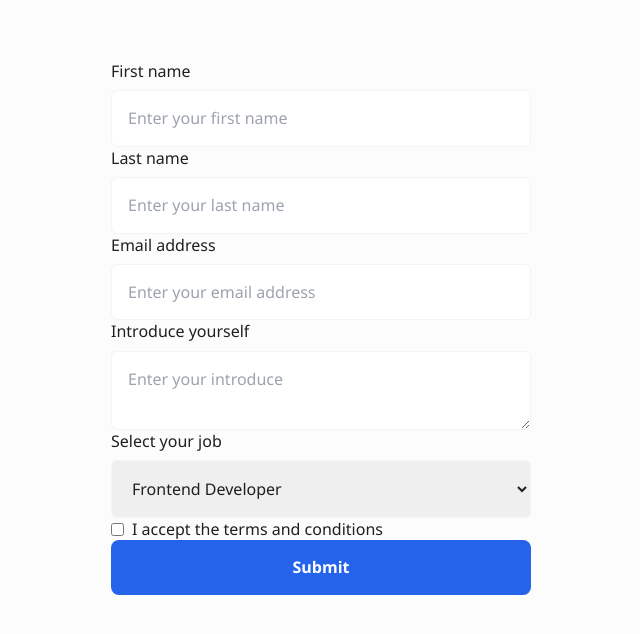
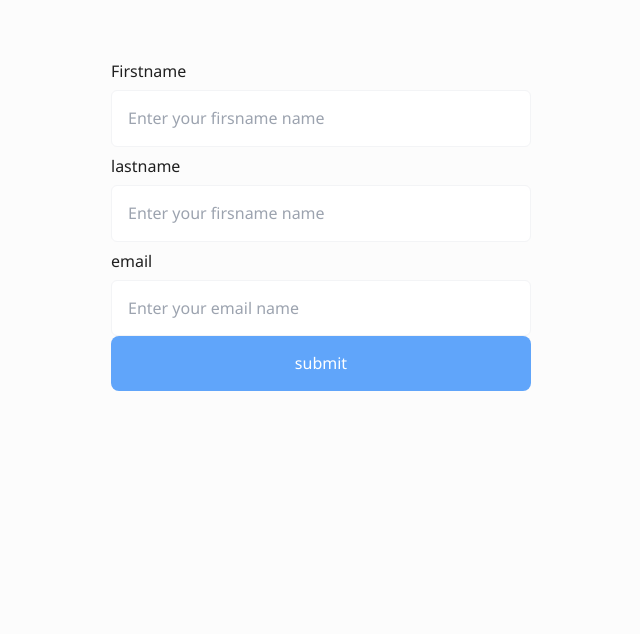
Before and after one commit to Nguyen-Van-Chuong/React, a React (Create React App) app: page / in a window 1280 px wide. Shown: the top 634 px of the page, without its empty margins (319-959 px from the left). Built offline with nearby package versions, Linux system fonts and the light colour scheme.

Commit message:
yupResolver

```diff
--- a/package.json
+++ b/package.json
@@ -3,13 +3,16 @@
   "version": "0.1.0",
   "private": true,
   "dependencies": {
+    "@hookform/resolvers": "^3.1.1",
     "@testing-library/jest-dom": "^5.16.5",
     "@testing-library/react": "^13.4.0",
     "@testing-library/user-event": "^13.5.0",
     "axios": "^1.4.0",
+    "eslint": "^8.43.0",
     "formik": "^2.4.2",
     "react": "^18.2.0",
     "react-dom": "^18.2.0",
+    "react-hook-form": "^7.45.0",
     "react-scripts": "5.0.1",
     "web-vitals": "^2.1.4",
     "yup": "^1.2.0"
--- a/src/App.jsx
+++ b/src/App.jsx
@@ -1,13 +1,15 @@
 import { useState } from "react";
 import "./App.css";
+import SignUpFormHook from "./components/forms/SignUpFormHook";
+
 // import Blog from "./components/Blog";
 // import Dropdown from "./components/Dropdown";
 // import StopWatch from "./components/StopWatch";
-import HackerNews from "./components/news/HackerNews";
-import Form from "./components/forms/Form";
-import MovieSearchApp from "./components/MovieSearchApp";
-import SignUpForm from "./components/forms/SignUpForm";
-import SignUpFormV2 from "./components/forms/SignUpFormV2";
+// import HackerNews from "./components/news/HackerNews";
+// import Form from "./components/forms/Form";
+// import MovieSearchApp from "./components/MovieSearchApp";
+// import SignUpForm from "./components/forms/SignUpForm";
+// import SignUpFormV2 from "./components/forms/SignUpFormV2";
 
 function App() {
   const [show, setShow] = useState(false);
@@ -27,7 +29,8 @@ function App() {
       {/* <HackerNews></HackerNews> */}
       {/* <Form></Form> */}
       {/* <MovieSearchApp></MovieSearchApp> */}
-      <SignUpFormV2></SignUpFormV2>
+      {/* <SignUpFormV2></SignUpFormV2> */}
+      <SignUpFormHook></SignUpFormHook>
     </div>
   );
 }
--- /dev/null
+++ b/src/components/forms/SignUpFormHook.jsx
@@ -0,0 +1,94 @@
+import React from "react";
+import { useForm } from "react-hook-form";
+import { yupResolver } from "@hookform/resolvers/yup";
+import * as Yup from "yup";
+
+const schema = Yup.object({
+  firstName: Yup.string().required().max(10, "overdope"),
+});
+
+const SignUpFormHook = () => {
+  const {
+    register,
+    handleSubmit,
+    formState: { errors, isSubmitting },
+  } = useForm({ resolver: yupResolver(schema) });
+  const onSubmit = (values) => {
+    // return new Promise((resolver) => {
+    //   setTimeout(() => {
+    //     resolver();
+    //   }, 5000);
+    // });
+  };
+  return (
+    <form
+      onSubmit={handleSubmit(onSubmit)}
+      className="p-10 w-full max-w-[500px] mx-auto"
+    >
+      <div className="flex flex-col gap-2">
+        <label htmlFor="firstName">Firstname</label>
+        <input
+          type="text"
+          id="firstName"
+          placeholder="Enter your firsname name"
+          className="p-4 rounded-md border border-gray-100"
+          {...register("firstName")}
+          // {...register("firstName", {
+          //   required: true,
+          //   maxLength: 10,
+          // })}
+        />
+        {errors?.firstName?.message && (
+          <div className="text-red-500">{errors?.firstName?.message}</div>
+        )}
+
+        {/* {errors?.firstName?.type === "required" && (
+          <div className="text-red-500">nhập</div>
+        )}
+        {errors?.firstName?.type === "maxLength" && (
+          <div className="text-red-500">nhập dưới 10 kí tự</div>
+        )} */}
+
+        <label htmlFor="lastName">lastname</label>
+        <input
+          type="text"
+          id="lastName"
+          placeholder="Enter your firsname name"
+          className="p-4 rounded-md border border-gray-100"
+          {...register("lastName", {
+            required: true,
+            maxLength: 10,
+          })}
+        />
+        {errors?.lastName?.type === "required" && (
+          <div className="text-red-500">nhập kí tự</div>
+        )}
+        {errors?.lastName?.type === "maxLength" && (
+          <div className="text-red-500">nhập dưới 10 kí tự</div>
+        )}
+        <label htmlFor="lastName">email</label>
+        <input
+          type="email"
+          id="email"
+          placeholder="Enter your email name"
+          className="p-4 rounded-md border border-gray-100"
+          {...register("email")}
+        />
+      </div>
+      <div className="">
+        <button
+          type="submit"
+          className="w-full p-4 bg-blue-400 text-white rounded-lg"
+        >
+          {isSubmitting ? (
+            <div className="mx-auto w-5 h-5 border-2 border-white border-t-2 border-t-transparent rounded-full animate-spin"></div>
+          ) : (
+            "submit"
+          )}
+        </button>
+      </div>
+    </form>
+  );
+};
+
+export default SignUpFormHook;
```
Also changed, not shown: src/components/StopWatch.jsx (+5 -4 lines), 1 other file (tests, documents, lock files or other folders).
